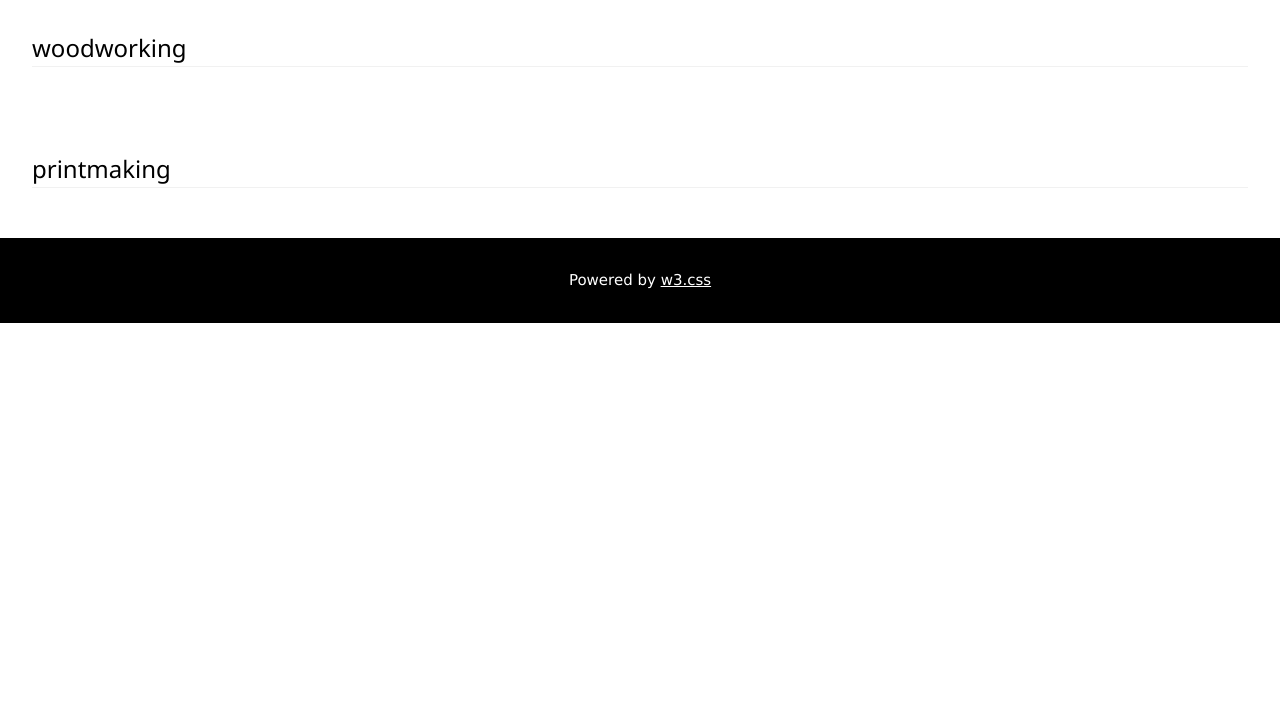
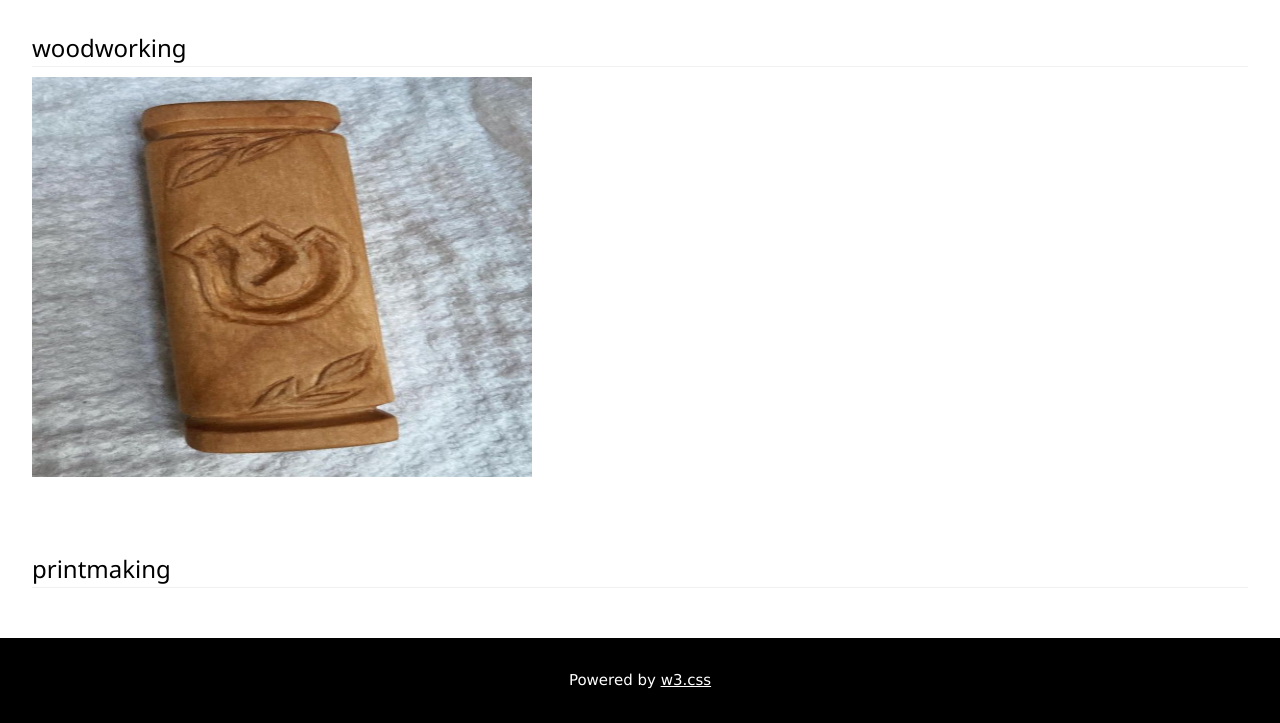
Before and after one commit to ndbkeyes/ndbkeyes.github.io, a Jekyll site: the page craft.html, which Jekyll copies as it is, in a window 1280 px wide and 1043 px high. Shown: the part 320-1043 px from the top of the window. Built offline with Jekyll 4.4.1, drawn with Linux system fonts in a browser that asks for light colours.

Commit message:
Update craft.html

```diff
--- a/craft.html
+++ b/craft.html
@@ -35,12 +35,13 @@
 <!-- Page content -->
 <div class="w3-content w3-padding" style="max-width:1564px">
 
-    <!-- About Section -->
+    <!-- Woodworking Section -->
     <div class="w3-container w3-padding-32" id="woodworking">
       <h3 class="w3-border-bottom w3-border-light-grey">woodworking</h3>
+      <img src="assets/arts/WW_mezuzah.jpg" width="500" height="400">
     </div>
 
-    <!-- Craft Section -->
+    <!-- Printmaking Section -->
     <div class="w3-container w3-padding-32" id="printmaking">
       <h3 class="w3-border-bottom w3-border-light-grey">printmaking</h3>
     </div>
```
